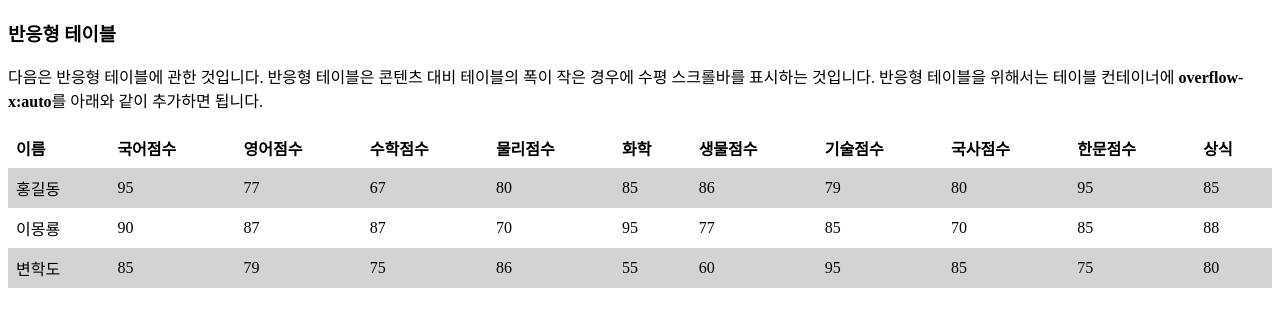
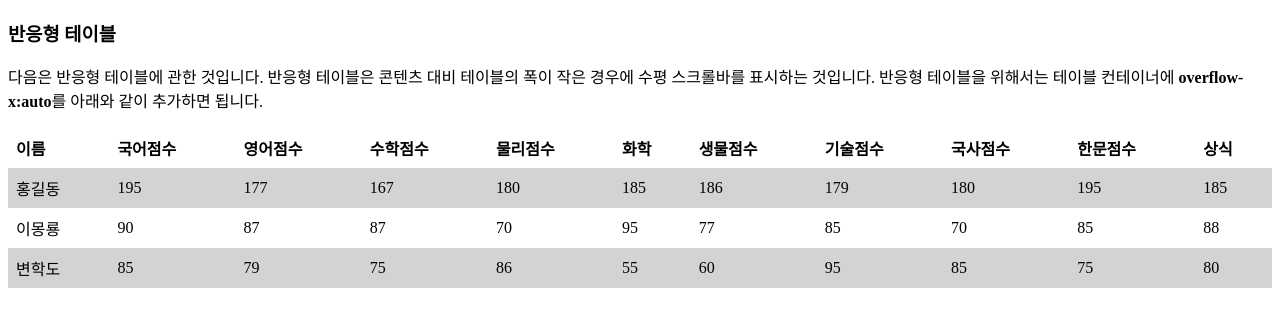
Before and after one commit to ekxm2355/ekxm2355.github.io, a plain HTML site: page 13/cssTable1.html in a window 1280 px wide. Drawn offline with Linux system fonts and the light colour scheme.

Commit message:
Update cssTable1.html

```diff
--- a/13/cssTable1.html
+++ b/13/cssTable1.html
@@ -17,8 +17,8 @@
             <div style ="overflow-x: auto">
                 <table>
                     <tr> <th>이름</th><th>국어점수</th><th>영어점수</th> <th>수학점수</th><th>물리점수</th><th>화학</th><th>생물점수</th><th>기술점수</th><th>국사점수</th><th>한문점수</th><th>상식</th></tr>
-                    <tr><td>홍길동</td><td>95</td><td>77</td><td>67</td><td>80</td><td>85</td>
-                        <td>86</td><td>79</td><td>80</td><td>95</td><td>85</td></tr>
+                    <tr><td>홍길동</td><td>195</td><td>177</td><td>167</td><td>180</td><td>185</td>
+                        <td>186</td><td>179</td><td>180</td><td>195</td><td>185</td></tr>
                     <tr><td>이몽룡</td><td>90</td><td>87</td><td>87</td><td>70</td><td>95</td>
                         <td>77</td><td>85</td><td>70</td><td>85</td><td>88</td></tr>
                     <tr><td>변학도</td><td>85</td><td>79</td><td>75</td><td>86</td><td>55</td>
```
